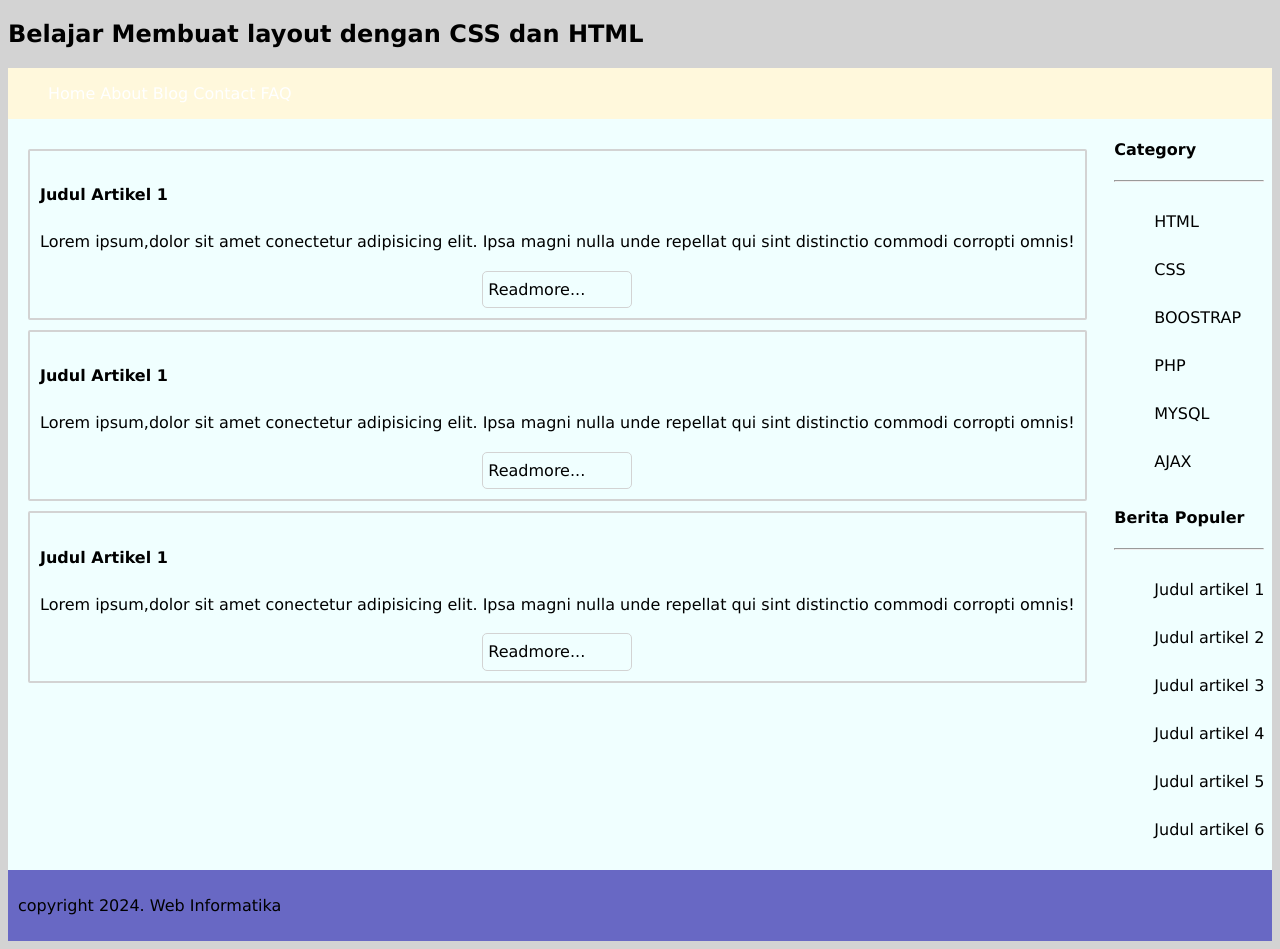
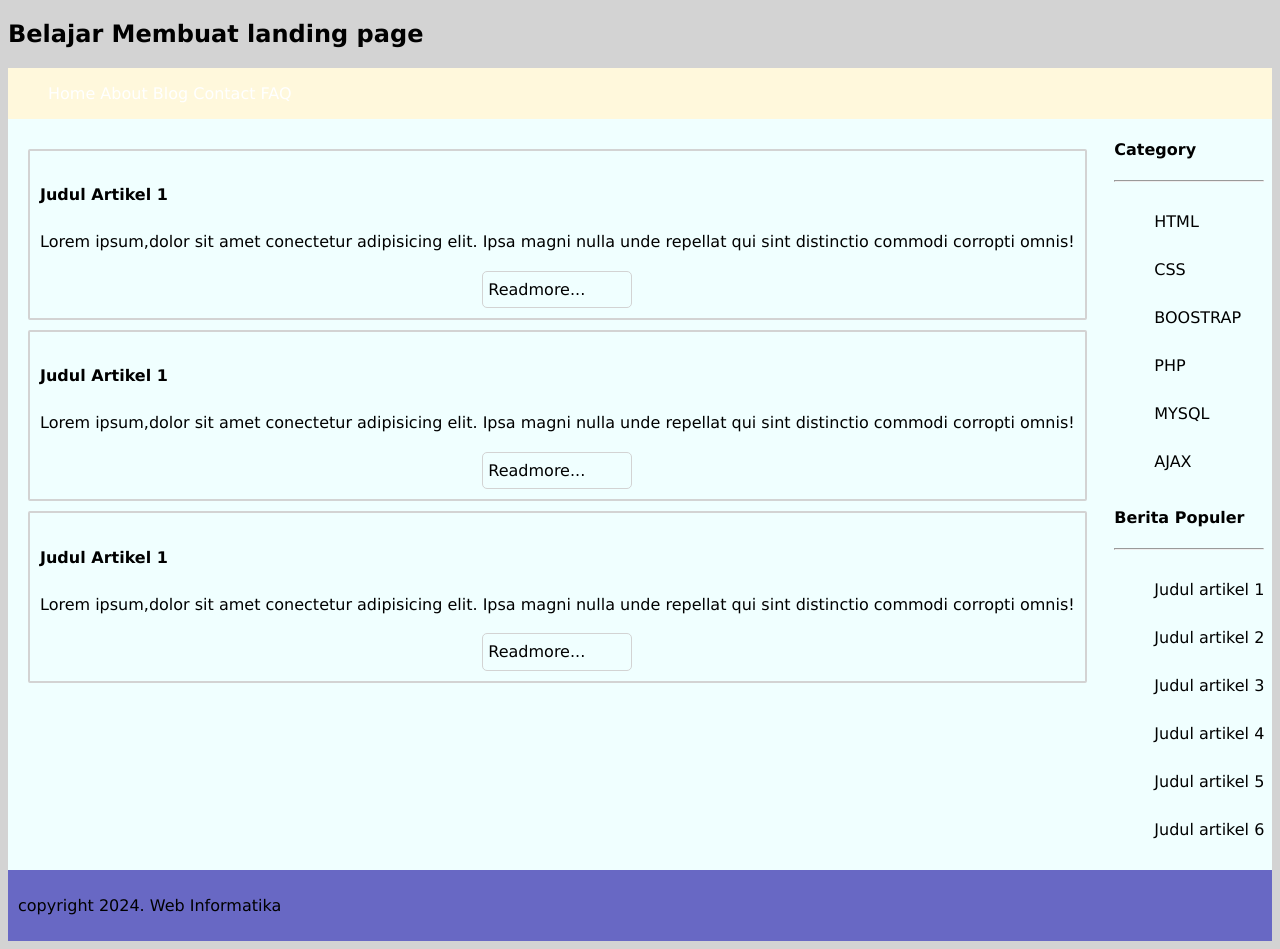
Before and after one commit to zheryanti/landing-page, a plain HTML site: page Index.html in a window 1280 px wide. Drawn offline with Linux system fonts and the light colour scheme.

Commit message:
mengubah header h2

```diff
--- a/Index.html
+++ b/Index.html
@@ -9,7 +9,7 @@
 </head>
 <body>
     </div class="header">
-        <h2>Belajar Membuat layout dengan CSS dan HTML</h2>
+        <h2>Belajar Membuat landing page </h2>
 </div>
 <div class="nav">
     <ul>
```
